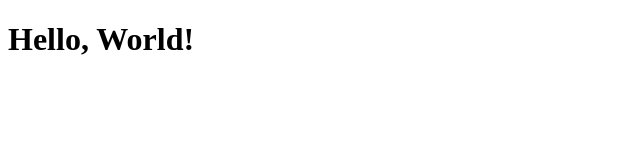
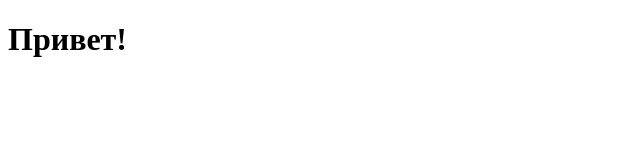
Before and after one commit to foxserjo/my-First-Site, a plain HTML site: page index.html in a window 1280 px wide. Shown: the whole page, without its empty margins (0-640 px from the left). Drawn offline with Linux system fonts and the light colour scheme.

Commit message:
second commit

```diff
--- a/index.html
+++ b/index.html
@@ -6,6 +6,6 @@
     <title>Document</title>
   </head>
   <body>
-    <h1>Hello, World!</h1>
+    <h1>Привет!</h1>
   </body>
 </html>
```
